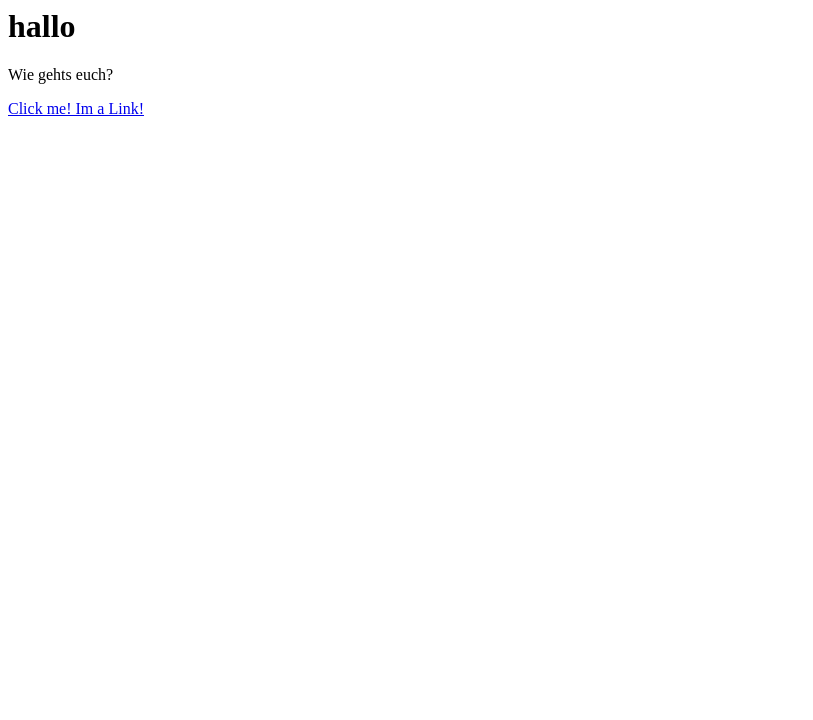
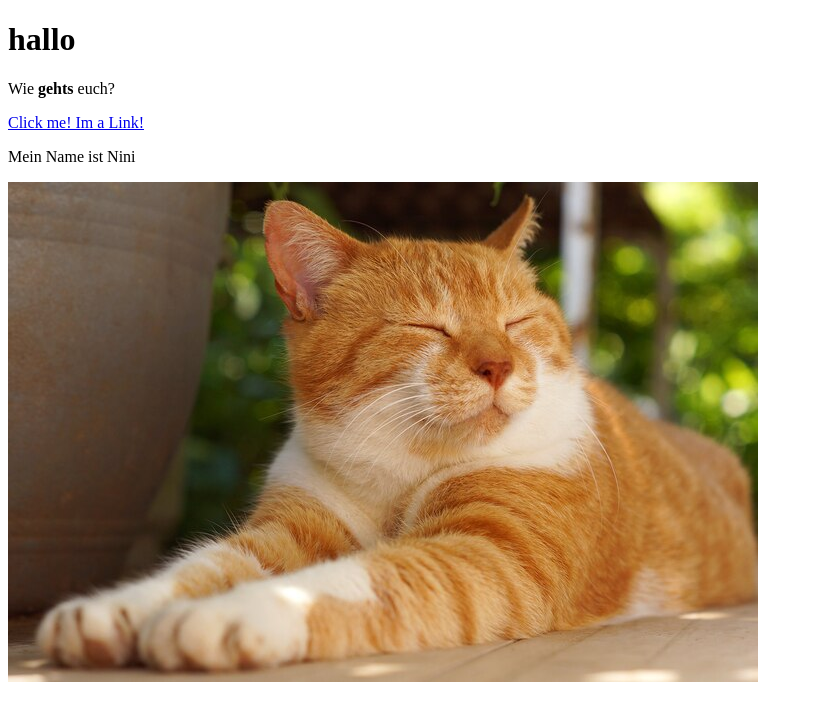
Before and after one commit to vitja309/cartoon-hero, a plain HTML site: page test.html in a window 1280 px wide. Shown: the whole page, without its empty margins (0-813 px from the left). Drawn offline with Linux system fonts and the light colour scheme.

Commit message:
Added Cat Image and a few more element

```diff
--- a/test.html
+++ b/test.html
@@ -1,3 +1,14 @@
-<h1>hallo</h1>
-<p>Wie gehts euch?</p>
-<a href="httpS://google.com" target="_blank" title="Klick mich">Click me! Im a Link!</a>
+<!DOCTYPE html>
+<html>
+<head>
+	<title>Test Seite</title>
+</head>
+<body>
+	<h1>hallo</h1>
+	<p>Wie <b>gehts</b> euch?</p>
+	<a href="httpS://google.com" target="_blank" title="Klick mich">Click me! Im a Link!</a>
+	<br>
+	<p>Mein Name ist Nini</p>
+	<img src="img/cat.jpg">
+</body>
+</html>
```
Also changed, not shown: img/cat.jpg (added).
